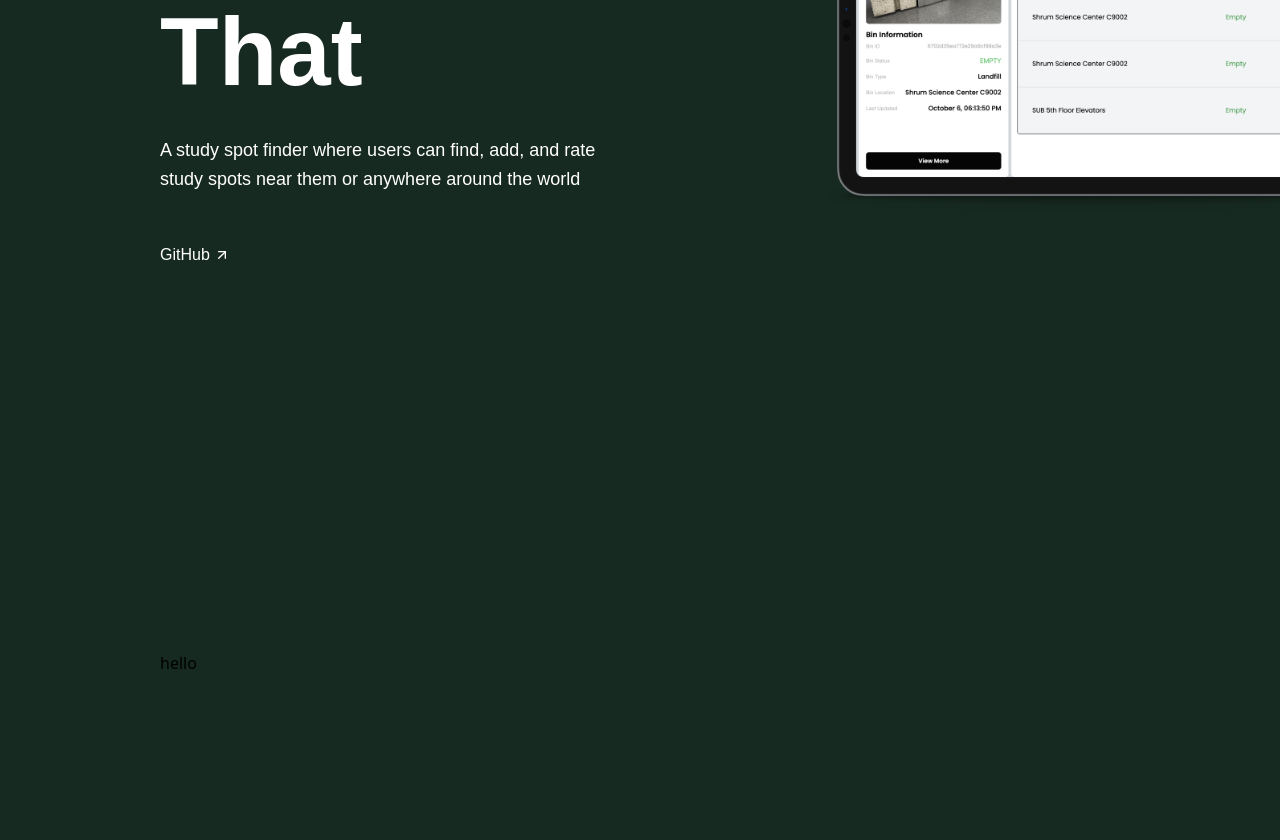
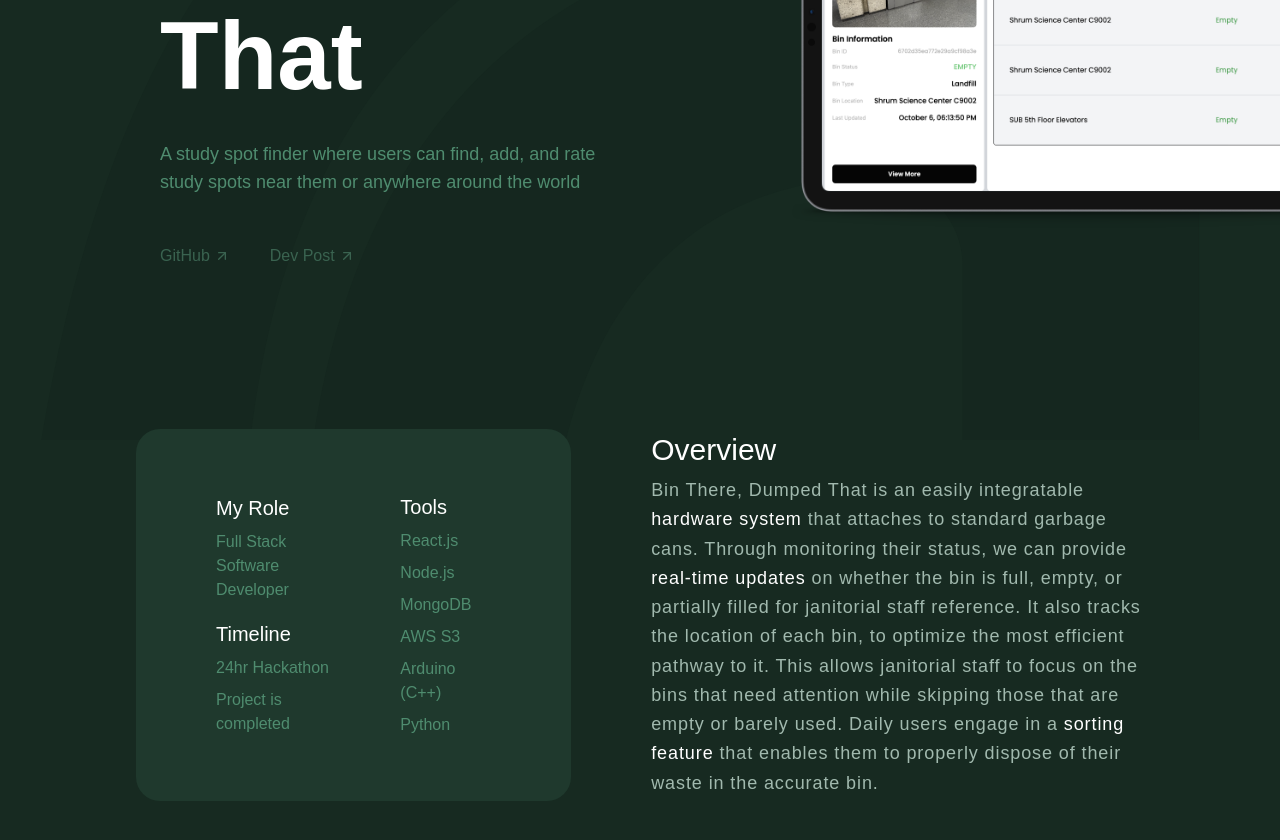
Before and after one commit to harjotsk03/portfolio24, a React (Create React App) app: page /bintheredumpedthat in a window 1280 px wide. Shown: the part 360-1200 px from the top of the page. Before the commit the page ends 1035 px from the top, so only its background shows below. Built offline with nearby package versions, Linux system fonts and the light colour scheme.

Commit message:
add tools

```diff
--- a/src/App.css
+++ b/src/App.css
@@ -9,7 +9,7 @@ html, body {
   padding: 0;
   overflow: scroll;
   background-color: #172A21;
-  scroll-behavior: smooth;
+  /* scroll-behavior: smooth; */
 }
 
 ::-webkit-scrollbar {
@@ -86,6 +86,19 @@ body {
   color: #3A6350;
 }
 
+.text-green-400-custom{
+  color: #a1b9ae;
+}
+
+.text-green-200-custom-hover{
+  color: #3A6350;
+  transition: 0.3s ease-in-out;
+}
+
+.text-green-200-custom-hover:hover{
+  color: white;
+}
+
 .text-green-300-custom{
   color: #15271F;
 }
@@ -132,3 +145,35 @@ body {
 .arrowAnimation {
   animation: arrowAnimation 2s ease-in-out infinite;
 }
+
+@keyframes fadeUp {
+  0% {
+    opacity: 0;
+    transform: translateY(50px);
+  }
+  100% {
+    opacity: 1;
+    transform: translateY(0);
+  }
+}
+
+.fadeUp {
+  animation: fadeUp 1.5s ease-in-out;
+}
+
+@keyframes fadeIn {
+  0% {
+    opacity: 0;
+  }
+  100% {
+    opacity: 1;
+  }
+}
+
+.fadeIn {
+  animation: fadeIn 3s ease-in-out;
+}
+
+.fadeInFast {
+  animation: fadeIn 1s ease-in-out;
+}
--- a/src/Components/Home/Acheivments.js
+++ b/src/Components/Home/Acheivments.js
@@ -19,7 +19,7 @@ export const Achievements = () => {
     },
   ];
   return (
-    <div className="lg:px-52 px-6 pt-20 pb-10 w-full overflow-x-hidden z-20 relative flex flex-col items-start justify-center">
+    <div className="lg:px-52 px-4 pt-20 lg:pt-28 w-full overflow-x-hidden z-20 relative flex flex-col items-start justify-center">
       <h1 className="text-white text-[11vw] lg:text-5xl poppins-medium mb-4 lg:mb-10">
         <sup className="text-sm poppins-light align-super">03</sup> Achievements
       </h1>
--- a/src/Components/Home/Experience.js
+++ b/src/Components/Home/Experience.js
@@ -20,7 +20,7 @@ export const Experience = () => {
     },
   ];
   return (
-    <div className="lg:px-52 px-4 pt-20 w-full overflow-x-hidden z-20 relative flex flex-col items-start justify-center">
+    <div className="lg:px-52 px-4 pt-20 lg:pt-28 w-full overflow-x-hidden z-20 relative flex flex-col items-start justify-center">
       <h1 className="text-white text-[11vw] lg:text-5xl poppins-medium mb-4 lg:mb-10">
         <sup className="text-sm poppins-light align-super">02</sup> Experience
       </h1>
--- a/src/Components/Home/ProjectCard.js
+++ b/src/Components/Home/ProjectCard.js
@@ -15,7 +15,6 @@ export const ProjectCard = ({ project }) => {
       navigate(`/${url}`);
       window.scrollTo({
         top: 0,
-        behavior: "smooth",
       });
     }
   };
--- a/src/Components/Home/Projects.js
+++ b/src/Components/Home/Projects.js
@@ -63,7 +63,7 @@ export const Projects = () => {
   ];
 
   return (
-    <div className="px-6 lg:px-52 lg:pt-20 w-full overflow-x-hidden z-20 relative flex flex-col items-start justify-center">
+    <div className="lg:px-52 px-4 pt-20 lg:pt-28 w-full overflow-x-hidden z-20 relative flex flex-col items-start justify-center">
       <h1 className="text-white text-[11vw] lg:text-5xl poppins-medium mb-4 lg:mb-10">
         <sup className="text-sm poppins-light align-super">01</sup> Projects
       </h1>
--- a/src/Components/Home/ScrollToExplore.js
+++ b/src/Components/Home/ScrollToExplore.js
@@ -1,6 +1,6 @@
 export const ScrollToExplore = () => {
   return (
-    <div className="absolute bottom-36 lg:bottom-6 opacity-70 lg:bottom-8 flex gap-2 left-8 lg:left-1/2 transform lg:-translate-x-1/2">
+    <div className="absolute bottom-36 opacity-70 fadeIn lg:bottom-6 flex gap-2 left-8 lg:left-1/2 transform lg:-translate-x-1/2">
       <h4 className="poppins-light text-green-200-custom text-opacity-30">
         keep scrolling
       </h4>
--- a/src/Footer.js
+++ b/src/Footer.js
@@ -8,7 +8,7 @@ export const Footer = () => {
   };
 
   return (
-    <div className="w-full z-50 relative h-max pb-10 lg:px-40 lg:py-32 flex flex-col gap-10 justify-between lg:flex-row footer">
+    <div className="w-full z-30 relative h-max pb-10 lg:px-40 lg:py-32 flex flex-col gap-10 justify-between lg:flex-row footer">
       <div className=" h-1/2 px-8 py-10 lg:py-0 lg:px-0 lg:h-full flex flex-col justify-between lg:w-1/3">
         <h3 className="poppins-medium text-white text-xl leading-loose lg:leading-normal">
           Harjot Singh. <br></br>
--- a/src/Pages/BinThereDumpedThat.js
+++ b/src/Pages/BinThereDumpedThat.js
@@ -1,40 +1,121 @@
 import { FiArrowUpRight } from "react-icons/fi";
 import image from "../Images/BinThereIpad.png";
+import logo from "../Images/logoWebsiteBG.svg";
 
 export const BinThereDumpedThat = () => {
   return (
-    <div className="w-screen h-max overflow-x-hidden pt-28 pl-40 overflow-y-scroll relative">
-      {/* Large background text */}
-      <h1 className="fixed text-[15vw] leading-none -top-10 z-0 -left-8 w-[110vw] poppins-bold text-green-300-custom">
-        Bin There, Dumped That
-      </h1>
-
-      {/* Content section */}
-      <div className="flex z-30 flex-row justify-center relative items-center w-full overflow-hidden">
-        <div className="flex w-1/2 flex-col">
-          <h1 className="poppins-semibold text-8xl leading-tight text-white">
+    <div className="w-screen h-max overflow-x-hidden pl-8 pr-8 lg:pr-0 lg:pt-28 pt-24 lg:pl-40 overflow-y-scroll relative">
+      <div className="fixed scale-x-[-1] fadeInFast w-[120vw] z-0 top-0 left-0 lg:-left-40 h-full">
+        <img src={logo} alt="Logo" className="object-cover w-full h-full" />
+      </div>
+      <div className="flex fadeUp z-30 flex-col lg:flex-row gap-4 lg:gap-0 justify-center relative items-center w-full overflow-hidden">
+        <div className="flex lg:w-7/12 flex-col">
+          <h1 className="poppins-semibold text-[11vw] lg:text-8xl leading-snug lg:leading-tight text-white">
             Bin There, Dumped That
           </h1>
-          <h4 className="poppins-regular w-10/12 text-white text-lg leading-relaxed mt-6">
+          <h4 className="poppins-regular fadeUp text-sm lg:w-10/12 text-green-100-custom lg:text-green-100-custom lg:text-lg leading-relaxed mt-4 lg:mt-6">
             A study spot finder where users can find, add, and rate study spots
             near them or anywhere around the world
           </h4>
-          <button className="poppins-regular flex flex-row items-center gap-1 text-white mt-12 text-left">
-            GitHub <FiArrowUpRight />
-          </button>
+          <div className="flex flex-row items-center gap-10">
+            <button className="poppins-regular w-max text-sm lg:text-base fadeUp flex flex-row items-center gap-1 text-green-200-custom-hover mt-6 lg:mt-12 text-left group">
+              GitHub
+              <FiArrowUpRight className="transform transition-transform group-hover:translate-x-0.5 group-hover:-translate-y-0.5 duration-300" />
+            </button>
+            <button className="poppins-regular w-max text-sm lg:text-base fadeUp flex flex-row items-center gap-1 text-green-200-custom-hover mt-6 lg:mt-12 text-left group">
+              Dev Post
+              <FiArrowUpRight className="transform transition-transform group-hover:translate-x-0.5 group-hover:-translate-y-0.5 duration-300" />
+            </button>
+          </div>
         </div>
 
-        <div className="w-1/2 h-[60vh] flex justify-end overflow-hidden">
+        <div className="lg:w-2/3 fadeUp h-[35vh] lg:h-[65vh] flex mr-auto lg:justify-end overflow-hidden">
           <img
-            className="w-[120%] h-full object-contain -mr-24" // Increase width and move image to the left
+            className="w-[120%] h-full object-contain lg:-mr-24"
             src={image}
             alt="Bin There Ipad"
           />
         </div>
       </div>
 
-      <div className="relative mt-96 z-30">
-        <h1>hello</h1>
+      <div className="relative fadeUp mt-24 lg:-ml-6 lg:pr-14 z-30">
+        <div className="flex flex-col lg:flex-row items-center">
+          <div className="lg:px-20 lg:py-16 px-10 py-10 h-max flex lg:w-2/5 ml-auto flex-row bg-green-100-custom rounded-3xl">
+            <div className="flex flex-col justify-evenly w-1/2 gap-4 mr-12">
+              <div className="flex flex-col items-start gap-2">
+                <h1 className="text-white poppins-medium text-xl ">My Role</h1>
+                <h1 className="text-green-100-custom poppins-regular  ">
+                  Full Stack Software Developer
+                </h1>
+              </div>
+              <div className="flex flex-col items-start gap-2">
+                <h1 className="text-white poppins-medium text-xl">Timeline</h1>
+                <h1 className="text-green-100-custom poppins-regular  ">
+                  24hr Hackathon
+                </h1>
+                <h1 className="text-green-100-custom poppins-regular  ">
+                  Project is completed
+                </h1>
+              </div>
+            </div>
+            <div className="flex flex-col w-1/3 items-start gap-2">
+              <h1 className="text-white poppins-medium text-xl">Tools</h1>
+              <h1 className="text-green-100-custom poppins-regular  ">
+                React.js
+              </h1>
+              <h1 className="text-green-100-custom poppins-regular  ">
+                Node.js
+              </h1>
+              <h1 className="text-green-100-custom poppins-regular  ">
+                MongoDB
+              </h1>
+              <h1 className="text-green-100-custom poppins-regular  ">
+                AWS S3
+              </h1>
+              <h1 className="text-green-100-custom poppins-regular  ">
+                Arduino (C++)
+              </h1>
+              <h1 className="text-green-100-custom poppins-regular  ">
+                Python
+              </h1>
+            </div>
+            {/* <div className="flex flex-col w-1/4 items-start gap-4">
+            <h1 className="text-white poppins-medium text-xl -mb-3">
+              Next Steps
+            </h1>
+            <h1 className="text-green-100-custom poppins-regular  ">
+              Front end & Back end Software Developer
+            </h1>
+          </div> */}
+          </div>
+          <div className="px-0 w-full lg:px-20 py-16 flex lg:w-3/5 flex-col rounded-3xl">
+            <h1 className="text-white text-3xl mb-2 poppins-medium">
+              Overview
+            </h1>
+            <p className="text-green-400-custom text-lg leading-relaxed tracking-wider poppins-light">
+              Bin There, Dumped That is an easily integratable{" "}
+              <span className="text-white poppins-medium">
+                hardware system{" "}
+              </span>
+              that attaches to standard garbage cans. Through monitoring their
+              status, we can provide{" "}
+              <span className="text-white poppins-medium">
+                real-time updates{" "}
+              </span>{" "}
+              on whether the bin is full, empty, or partially filled for
+              janitorial staff reference. It also tracks the location of each
+              bin, to optimize the most efficient pathway to it. This allows
+              janitorial staff to focus on the bins that need attention while
+              skipping those that are empty or barely used. Daily users engage
+              in a{" "}
+              <span className="text-white poppins-medium">
+                sorting feature{" "}
+              </span>{" "}
+              that enables them to properly dispose of their waste in the
+              accurate bin.
+            </p>
+          </div>
+        </div>
       </div>
     </div>
   );
```
Also changed, not shown: src/Components/Home/Hero.js (+7 -6 lines), src/Components/Nav.js (+62 -16 lines), src/Pages/Home.js (+17 -6 lines).
